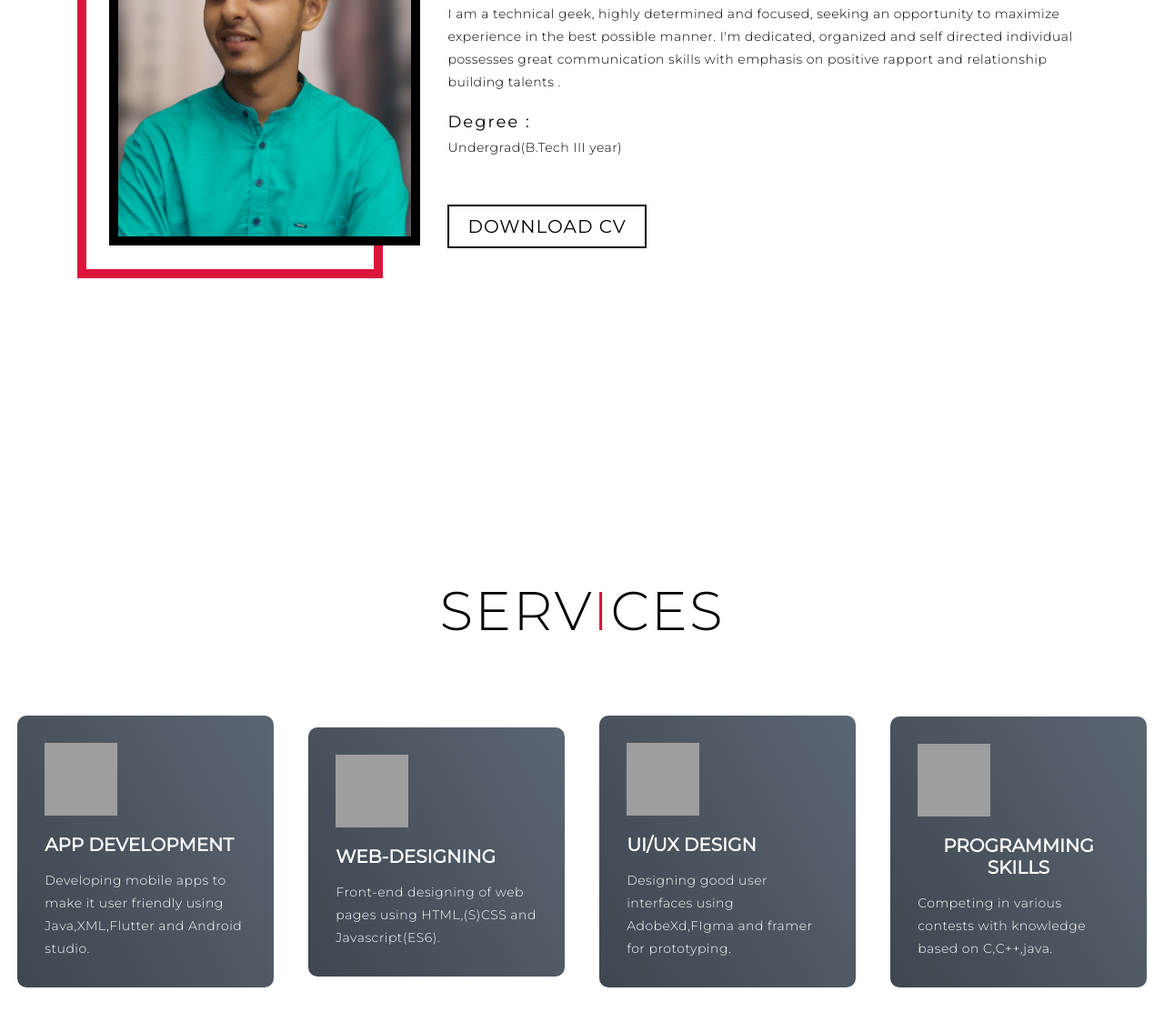
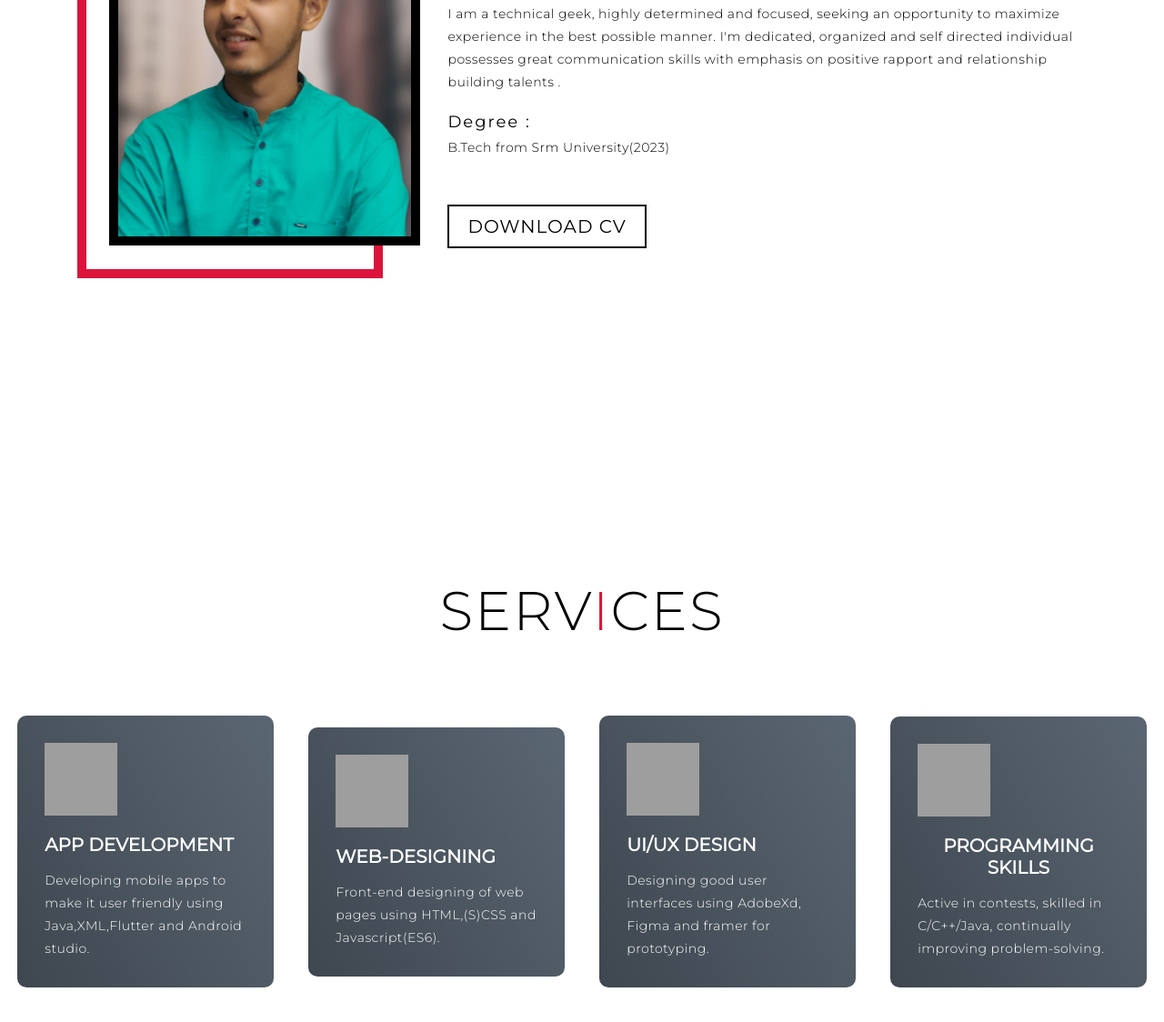
Before and after one commit to yashjoshi007/my-portfoilio, a plain HTML site: page index.html in a window 1280 px wide. Shown: the part 1130-2254 px from the top of the page at 91% size. Drawn offline with Linux system fonts and the light colour scheme; grey boxes are pictures that could not be loaded.

Commit message:
Update index.html

```diff
--- a/index.html
+++ b/index.html
@@ -70,8 +70,8 @@
         <p>Hi, My name is Yash Joshi. I am  from SRM-IST pursuing my Bachelor's Degree in Computer Science and Engineering .</p>
         <h2>Objective</h2>
         <p>I am a technical geek, highly determined and focused, seeking an opportunity to maximize experience in the best possible manner. I'm dedicated, organized and self directed individual possesses great communication skills with emphasis on positive rapport and relationship building talents .</p>
-        <h2>Degree :<p>Undergrad(B.Tech III year)</p></h2>
-        <a href="https://drive.google.com/file/d/1IS0xA1MRIBcESuUlQDU92RDue-d-EmBj/view?usp=share_link" target ="_blank"class="cta" > Download CV</button></a>
+        <h2>Degree :<p>B.Tech from Srm University(2023)</p></h2>
+        <a href="https://drive.google.com/file/d/1IZighLKvxApv3P15eoyQ2PjEd4gsdMc_/view?usp=sharing" target ="_blank"class="cta" > Download CV</button></a>
       </div>
     </div>
 
@@ -102,12 +102,12 @@
         <div class="service-item">
           <div class="icon"><img src="https://img.icons8.com/bubbles/100/000000/light-on.png"/></div>
           <h2>UI/UX design</h2>
-          <p>Designing good user interfaces using AdobeXd,FIgma and framer for prototyping.</p>
+          <p>Designing good user interfaces using AdobeXd, Figma and framer for prototyping.</p>
         </div>
         <div class="service-item">
-          <div class="icon"><img src=https://img.icons8.com/bubbles/100/000000/source-code.png/></div>
+          <div class="icon"><img src="https://img.icons8.com/bubbles/100/000000/code-file--v2.png"/></div>
           <h2>Programming Skills</h2>
-          <p>Competing in various contests with knowledge based on C,C++,java.</p>
+          <p>Active in contests, skilled in C/C++/Java, continually improving problem-solving.</p>
         </div>
       </div>
     </div>
```
